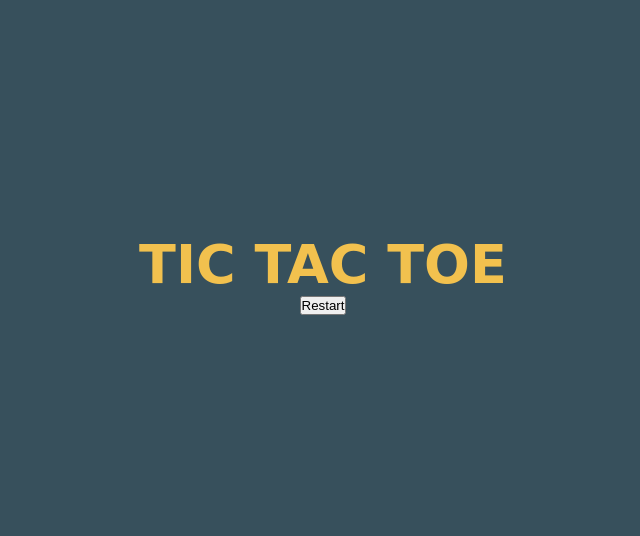
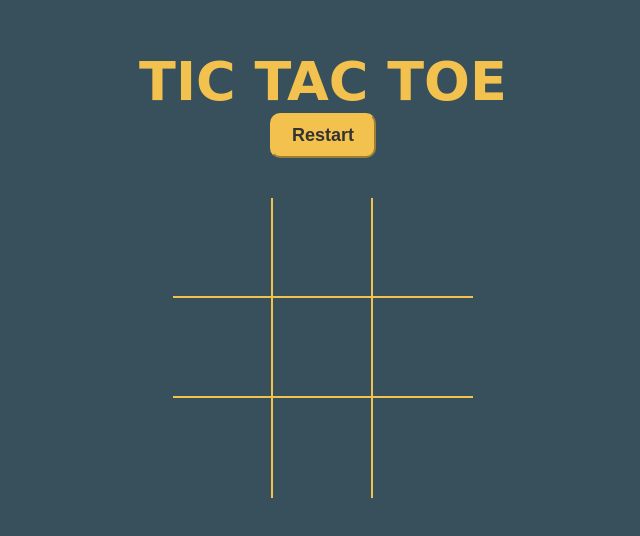
Before and after one commit to christabelcole/Tic-Tac-Toe, a website built with Vite: page Tic-Tac-Toe/index.html in a window 1280 px wide. Shown: the part 126-662 px from the top of the page, without its empty margins (317-957 px from the left). Built offline with nearby package versions, Linux system fonts and the light colour scheme; a web font is replaced by a local one.

Commit message:
css basically done

```diff
--- a/Tic-Tac-Toe/style.css
+++ b/Tic-Tac-Toe/style.css
@@ -27,3 +27,40 @@ h1 {
   flex-direction: column;
   background-color: #37505C;
 }
+#gameboard {
+  width: 300px;
+  display: flex;
+  flex-wrap: wrap;
+  margin-top: 40px;
+}
+.box {
+  height: 100px;
+  width: 100px;
+  display: flex;
+  align-items: center;
+  justify-content: center;
+  color: var(--orange);
+  font-size: 120px;
+  border-right: 2px solid;
+  border-bottom: 2px solid;
+}
+.box:nth-child(3n) {
+  border-right: none;
+}
+.box:nth-child(6) ~ .box {
+  border-bottom: none;
+}
+button {
+  padding: 10px 20px;
+  border-radius: 10px;
+  background-color: var(--orange);
+  color: #333;
+  border-color: var(--orange);
+  font-size: 18px;
+  transition: 200ms transform;
+  font-weight: 600;
+}
+button:hover {
+  cursor: pointer;
+  transform: translateY(-2px);
+}
```
